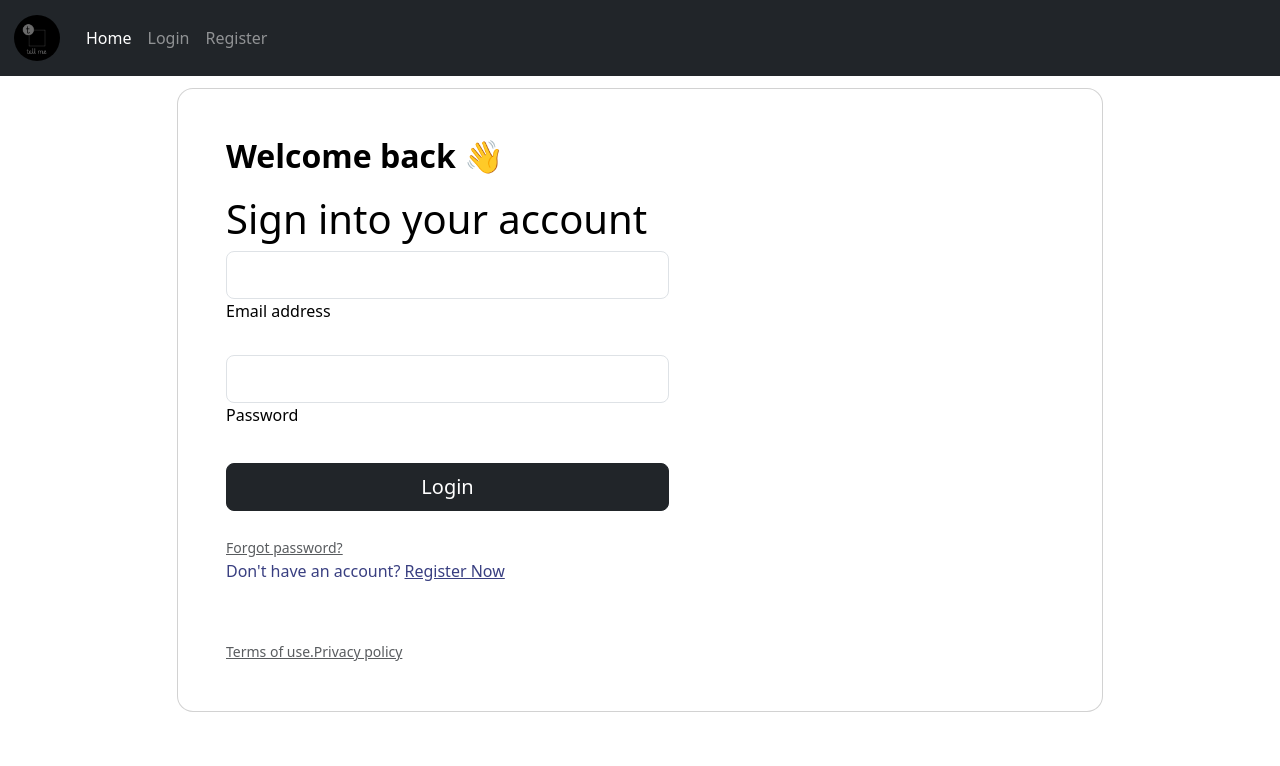
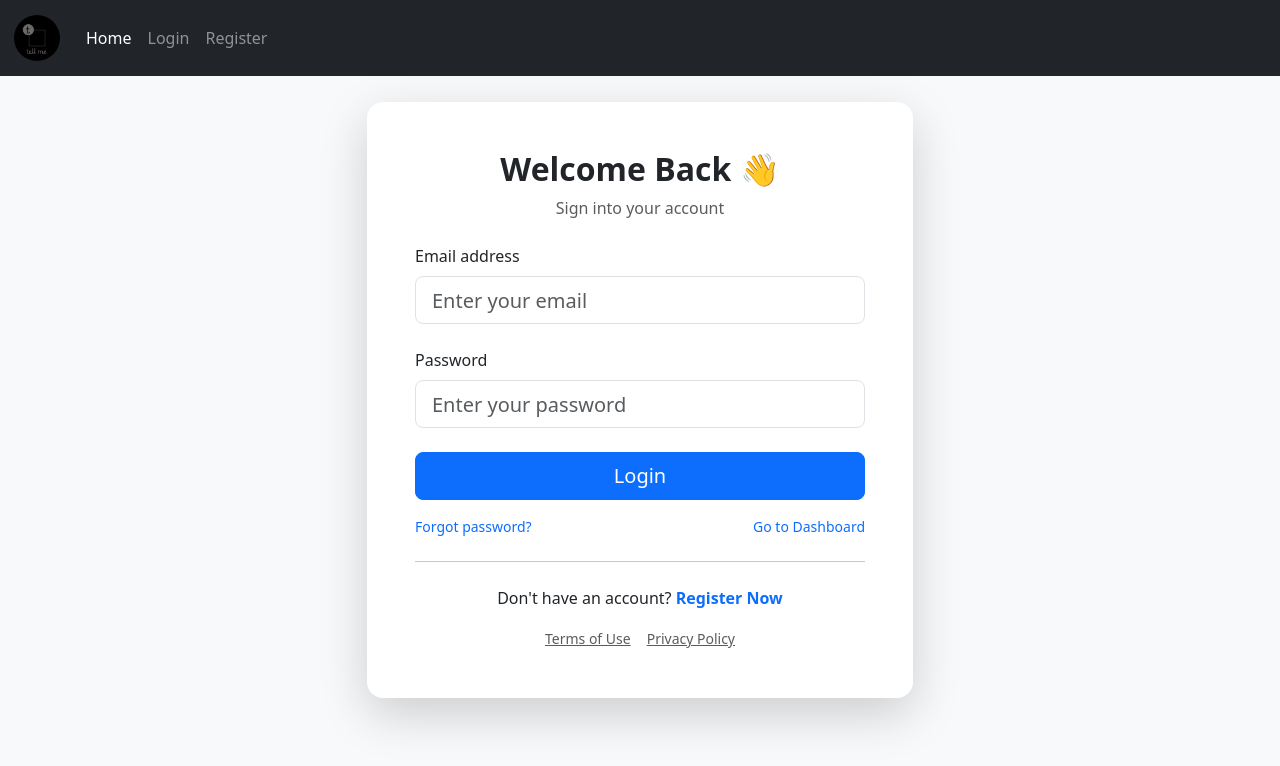
Before and after one commit to mjtowfik04/Chat-fonent, a React (Create React App) app: page /login in a window 1280 px wide. Shown: the top 766 px of the page. Built offline with nearby package versions, Linux system fonts and the light colour scheme.

Commit message:
all dane

```diff
--- a/src/views/Loginpage.js
+++ b/src/views/Loginpage.js
@@ -4,88 +4,90 @@ import AuthContext from "../context/AuthContext";
 
 function Loginpage() {
   const { loginUser } = useContext(AuthContext);
+
   const handleSubmit = (e) => {
     e.preventDefault();
     const email = e.target.email.value;
     const password = e.target.password.value;
 
     email.length > 0 && loginUser(email, password);
-
-    console.log(email);
-    console.log(password);
+    console.log(email, password);
   };
 
   return (
-    <div
-      style={{ height: "100vh" }}
-      className="d-flex justify-content-center align-items-center"
-    >
+    <div className="min-vh-100 d-flex justify-content-center align-items-center bg-light">
       <div className="container">
-        {" "}
-        <div className="row d-flex justify-content-center ">
-          <div className="col col-xl-10">
-            <div className="card" style={{ borderRadius: "1rem" }}>
-              <div className="row g-0">
-                <div className="col-md-6 col-lg-7 d-flex align-items-center">
-                  <div className="card-body p-4 p-lg-5 text-black">
+        <div className="row justify-content-center">
+          <div className="col-md-10 col-lg-8 col-xl-6">
+            <div className="card shadow-lg border-0 rounded-4">
+              <div className="card-body p-5">
+                <div className="text-center mb-4">
+                  <h2 className="fw-bold">Welcome Back 👋</h2>
+                  <p className="text-muted">Sign into your account</p>
+                </div>
+
                 <form onSubmit={handleSubmit}>
-                      <div className="d-flex align-items-center mb-3 pb-1">
-                        <span className="h2 fw-bold mb-0">Welcome back 👋</span>
-                      </div>
-                      <h1
-                        className="fs-1"
-
-                      >
-                        Sign into your account
-                      </h1>
                   <div className="form-outline mb-4">
+                    <label className="form-label" htmlFor="form2Example17">
+                      Email address
+                    </label>
                     <input
                       type="email"
                       id="form2Example17"
                       className="form-control form-control-lg"
                       name="email"
+                      placeholder="Enter your email"
+                      required
                     />
-                        <label className="form-label" htmlFor="form2Example17">
-                          Email address
+                  </div>
+
+                  <div className="form-outline mb-4">
+                    <label className="form-label" htmlFor="form2Example27">
+                      Password
                     </label>
-                      </div>
-                      <div className="form-outline mb-4">
                     <input
                       type="password"
                       id="form2Example27"
                       className="form-control form-control-lg"
                       name="password"
+                      placeholder="Enter your password"
+                      required
                     />
-                        <label className="form-label" htmlFor="form2Example27">
-                          Password
-                        </label>
                   </div>
-                      <div className="pt-1 mb-4">
-                        <button
-                          className="btn btn-dark btn-lg btn-block"
-                          type="submit"
-                        >
+
+                  <div className="d-grid mb-3">
+                    <button type="submit" className="btn btn-primary btn-lg">
                       Login
                     </button>
                   </div>
-                      <a className="small text-muted" href="#!">
+
+                  <div className="d-flex justify-content-between">
+                    <Link to="/forgot-password" className="small text-decoration-none">
                       Forgot password?
-                      </a>
-                      <p className="mb-5 pb-lg-2" style={{ color: "#393f81" }}>
+                    </Link>
+                    <Link to="/dashboard" className="small text-decoration-none">
+                      Go to Dashboard
+                    </Link>
+                  </div>
+
+                  <hr className="my-4" />
+
+                  <p className="text-center mb-0">
                     Don't have an account?{" "}
-                        <Link to="/register" style={{ color: "#393f81" }}>
+                    <Link to="/register" className="fw-semibold text-decoration-none">
                       Register Now
                     </Link>
                   </p>
-                      <Link className="small text-muted" to="#">
-                        Terms of use.
+
+                  <div className="text-center mt-3">
+                    <Link to="/terms" className="small text-muted me-3">
+                      Terms of Use
                     </Link>
-                      <Link className="small text-muted" to="#">
-                        Privacy policy
+                    <Link to="/privacy" className="small text-muted">
+                      Privacy Policy
                     </Link>
+                  </div>
                 </form>
-                  </div>
-                </div>
               </div>
             </div>
           </div>
--- a/src/views/Message.js
+++ b/src/views/Message.js
@@ -69,6 +69,7 @@ function Message() {
             name="username"
           />
         </div>
+
       </div>
 
       {/* Mobile Message List */}
--- a/src/views/Registerpage.js
+++ b/src/views/Registerpage.js
@@ -1,118 +1,106 @@
-import {useState, useContext} from 'react'
-import { Link } from 'react-router-dom'
-import AuthContext from '../context/AuthContext'
-
+import { useState, useContext } from "react";
+import { Link } from "react-router-dom";
+import AuthContext from "../context/AuthContext";
 
 function Registerpage() {
+  const [email, setEmail] = useState("");
+  const [username, setUsername] = useState("");
+  const [password, setPassword] = useState("");
+  const [password2, setPassword2] = useState("");
 
-  const [email, setEmail] = useState("")
-  const [username, setUsername] = useState("")
-  const [password, setPassword] = useState("")
-  const [password2, setPassword2] = useState("")
+  const { registerUser } = useContext(AuthContext);
 
-  const {registerUser} = useContext(AuthContext)
-
-  console.log(email);
-  console.log(username);
-  console.log(password);
-  console.log(password2);
-
-
-  const handleSubmit = async e => {
-    e.preventDefault()
-    registerUser(email, username, password, password2)
-  }
-
+  const handleSubmit = async (e) => {
+    e.preventDefault();
+    registerUser(email, username, password, password2);
+  };
 
   return (
-    <div>
-      <>
-          <div className="container py-5 h-100">
-            <div className="row d-flex justify-content-center align-items-center h-100">
-              <div className="col col-xl-10">
-                <div className="card" style={{ borderRadius: "1rem" }}>
-                  <div className="row g-0">
+    <div className="bg-light py-5">
+      <div className="container">
+        <div className="row justify-content-center my-5">
+          <div className="col-md-10 col-lg-8 col-xl-6">
+            <div className="card shadow border-0 rounded-4">
+              <div className="card-body p-5">
+                <div className="text-center mb-4">
+                  <h2 className="fw-bold">Create Account ✨</h2>
+                  <p className="text-muted">Sign up to get started</p>
+                </div>
 
-                    <div className="col-md-6 col-lg-7 d-flex align-items-center">
-                      <div className="card-body p-4 p-lg-5 text-black">
                 <form onSubmit={handleSubmit}>
-                          <div className="d-flex align-items-center mb-3 pb-1">
-                            <i
-                              className="fas fa-cubes fa-2x me-3"
-                              style={{ color: "#ff6219" }}
-                            />
-                            <span className="h2 fw-bold mb-0">
-                              Welcome
-                            </span>
-                          </div>
-                          <h5
-                            className="fw-normal mb-3 pb-3"
-                            style={{ letterSpacing: 1 }}
-                          >
-                            Sign Up
-                          </h5>
-                          <div className="form-outline mb-4">
+                  <div className="form-outline mb-3">
+                    <label className="form-label">Email address</label>
                     <input
                       type="email"
-                              id="form2Example17"
                       className="form-control form-control-lg"
-                              placeholder="Email Address"
-                              onChange={e => setEmail(e.target.value)}
+                      placeholder="Enter your email"
+                      onChange={(e) => setEmail(e.target.value)}
+                      required
                     />
                   </div>
-                          <div className="form-outline mb-4">
+
+                  <div className="form-outline mb-3">
+                    <label className="form-label">Username</label>
                     <input
                       type="text"
-                              id="form2Example17"
                       className="form-control form-control-lg"
-                              placeholder="Username"
-                              onChange={e => setUsername(e.target.value)}
-
+                      placeholder="Choose a username"
+                      onChange={(e) => setUsername(e.target.value)}
+                      required
                     />
                   </div>
-                          <div className="form-outline mb-4">
+
+                  <div className="form-outline mb-3">
+                    <label className="form-label">Password</label>
                     <input
                       type="password"
-                              id="form2Example17"
                       className="form-control form-control-lg"
-                              placeholder="Password"
-                              onChange={e => setPassword(e.target.value)}
-
+                      placeholder="Enter your password"
+                      onChange={(e) => setPassword(e.target.value)}
+                      required
                     />
                   </div>
+
                   <div className="form-outline mb-4">
+                    <label className="form-label">Confirm Password</label>
                     <input
                       type="password"
-                              id="form2Example27"
                       className="form-control form-control-lg"
-                              placeholder="Confirm Password"
-                              onChange={e => setPassword2(e.target.value)}
-
+                      placeholder="Re-enter password"
+                      onChange={(e) => setPassword2(e.target.value)}
+                      required
                     />
                   </div>
-                          <div className="pt-1 mb-4">
-                            <button
-                              className="btn btn-dark btn-lg btn-block"
-                              type="submit"
-                            >
+
+                  <div className="d-grid">
+                    <button type="submit" className="btn btn-primary btn-lg">
                       Register
                     </button>
                   </div>
-                          <a className="small text-muted" href="#!">
+
+                  <div className="text-end mt-3">
+                    <Link to="/forgot-password" className="small text-decoration-none">
                       Forgot password?
-                          </a>
-                          <p className="mb-5 pb-lg-2" style={{ color: "#393f81" }}>
+                    </Link>
+                  </div>
+
+                  <hr className="my-4" />
+
+                  <p className="text-center">
                     Already have an account?{" "}
-                            <Link to="/login" style={{ color: "#393f81" }}>
+                    <Link to="/login" className="fw-semibold text-decoration-none">
                       Login Now
                     </Link>
                   </p>
-                          <a href="#!" className="small text-muted">
-                            Terms of use.
-                          </a>
-                          <a href="#!" className="small text-muted">
-                            Privacy policy
-                          </a>
+
+                  <div className="text-center mt-3">
+                    <Link to="/terms" className="small text-muted me-3">
+                      Terms of Use
+                    </Link>
+                    <Link to="/privacy" className="small text-muted">
+                      Privacy Policy
+                    </Link>
+                  </div>
                 </form>
               </div>
             </div>
@@ -120,13 +108,7 @@ function Registerpage() {
         </div>
       </div>
     </div>
-          </div>
-
-
-    </>
-
-    </div>
-  )
+  );
 }
 
-export default Registerpage
+export default Registerpage;
--- a/src/views/Todo.js
+++ b/src/views/Todo.js
@@ -95,7 +95,7 @@ function Todo() {
                         <div className="col shadow main-col bg-white">
                             <div className="row bg-primary text-white">
                                 <div className="col p-2">
-                                    <h4>Desphixs Todo App</h4>
+                                    <h4>Todo App</h4>
                                 </div>
                             </div>
                             <div className="row justify-content-between text-white p-2">
```
Also changed, not shown: src/views/Homepage.js (+97 -37 lines), src/views/MessageDetail.js (+7 -4 lines), src/views/style/Message.css (+15 -0 lines), src/context/AuthContext.js (line endings or trailing spaces), src/views/EditProfile.js (line endings or trailing spaces). Lines whose indentation alone changed are shown as unchanged.
